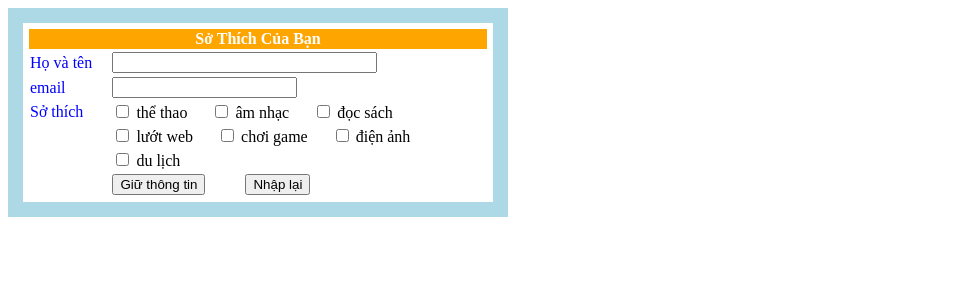
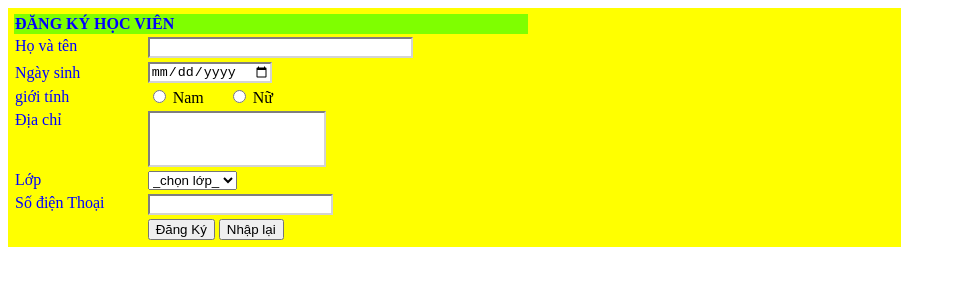
Before and after one commit to Huyentram2003/DM1-DK-hoc-vien, a plain HTML site: page index.html in a window 1280 px wide. Shown: the whole page, without its empty margins (0-956 px from the left). Drawn offline with Linux system fonts and the light colour scheme.

Commit message:
dang_ky_hoc_vien

```diff
--- /dev/null
+++ b/index.css
@@ -0,0 +1,25 @@
+.table
+{
+    width:70%;
+    background-color: yellow;
+    padding: 4px 4px;
+}
+/*table {*/
+/*    background-color: lemonchiffon;*/
+/*    padding: 4px 4px;*/
+/*}*/
+.th
+{
+    width: 70%;
+    color: blue;
+    text-align: left;
+    background-color: chartreuse;
+}
+.td
+{
+    color: blue;
+    display: block;
+}
+table input {
+    border-color: lightgrey;
+}
--- a/index.html
+++ b/index.html
@@ -3,60 +3,69 @@
 <head>
     <meta charset="UTF-8">
     <title>Title</title>
-    <style>
-        th
-        {
-            color: white ; text-align: center ; background-color: orange ;
-        }
-        table
-        {
-         width : 500px ; border:15px solid lightblue ; padding: 4px 4px;
-        }
-    </style>
+    <link rel="stylesheet" href="index.css">
 </head>
 <body>
-<form method="post " action="">
+<form class="table">
     <table>
         <tr>
-            <th colspan="2">
-                Sở Thích Của Bạn
+            <th colspan= 3 class="th">
+              ĐĂNG KÝ HỌC VIÊN
             </th>
         </tr>
         <tr>
-            <td style="color:blue " >Họ và tên </td>
-            <td><input type="text" name="ten" size="30" ></td>
+            <td class="td">Họ và tên </td>
+            <td><input type="text" name="firname" size="30" ></td>
         </tr>
         <tr>
-            <td style="color:blue " >email</td>
-            <td><input type="email.com" name="email"></td>
+            <td style="color:blue " >Ngày sinh</td>
+            <td><input type="date" name=""></td>
         </tr>
         <tr>
-            <td style="color:blue " >Sở thích</td>
+            <td style="color:blue " >giới tính</td>
             <td>
-                <input type="checkbox" name="rd"/> thể thao &emsp;
-                <input type="checkbox" name="rd"/> âm nhạc &emsp;
-                <input type="checkbox" name="rd"/> đọc sách </br>
+                <input type="radio" name="rd"/> Nam &emsp;
+                <input type="radio" name="rd"/> Nữ
+            </td>
+        </tr>
+        <tr>
+            <td class="td">Địa chỉ</td>
+            <td>
+                <input type="text" name="rd" style="width: 170px ; height: 50px">
+            </td>
+        </tr>
+        <tr>
+            <td class="td">Lớp</td>
+            <td >
+                <select id="lớp">
+                    <option value="lớp">_chọn lớp_</option>
+                    <option value="lớp">   lớp_1  </option>
+                    <option value="lớp">   lớp_2  </option>
+                    <option value="lớp">   lớp_3  </option>
+                    <option value="lớp">   lớp_4  </option>
+                    <option value="lớp">   lớp_5  </option>
+                    <option value="lớp">   lớp_6  </option>
+                    <option value="lớp">   lớp_7  </option>
+                    <option value="lớp">   lớp_8  </option>
+                    <option value="lớp">   lớp_9  </option>
+                    <option value="lớp">   lớp_10 </option>
+                    <option value="lớp">   lớp_11 </option>
+                    <option value="lớp">   lớp_12 </option>
+            </td>
+        </tr>
+        <tr>
+            <td class="td">Số điện Thoại</td>
+            <td>
+                <input type="text" name="số ĐT"/>
             </td>
         </tr>
         <tr>
             <td></td>
             <td>
-                <input type="checkbox" name="rd"/> lướt web &emsp;
-                <input type="checkbox" name="rd"/> chơi game &emsp;
-                <input type="checkbox" name="rd"/> điện ảnh </br>
-            </td>
-        </tr>
-        <tr>
-            <td></td>
-            <td>
-                <input type="checkbox" name="rd"/> du lịch
-            </td>
-        </tr>
-        <tr>
-            <td></td>
-            <td>
-                <input type="submit" value="Giữ thông tin"/> &emsp;&emsp;
-                <input type="reset" value="Nhập lại"/>
+<!--                <input type="submit" value="Đăng ký"/> &emsp;&emsp;-->
+<!--                <input type="reset" value="Nhập lại"/>-->
+                <button type="submit">Đăng Ký</button>
+                <button type="submit">Nhập lại</button>
             </td>
         </tr>
 
```
